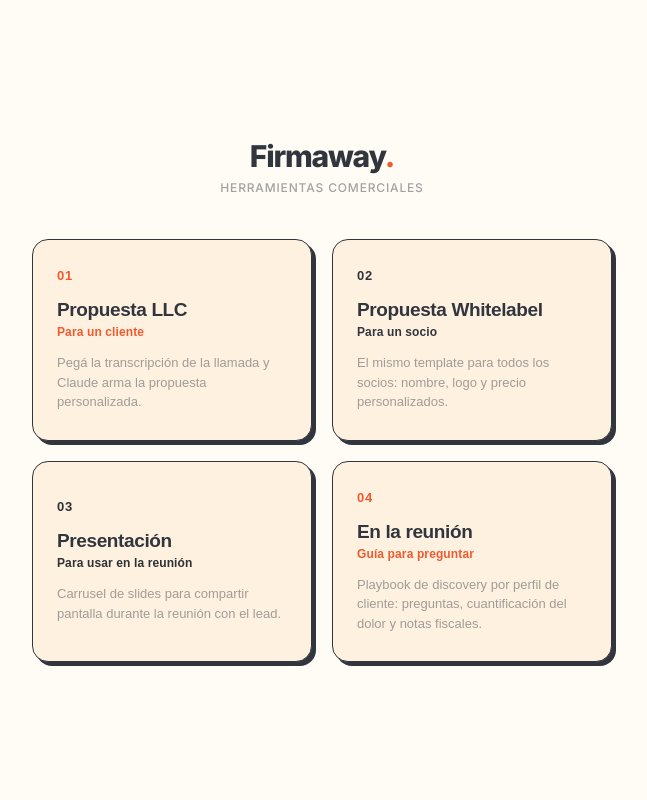
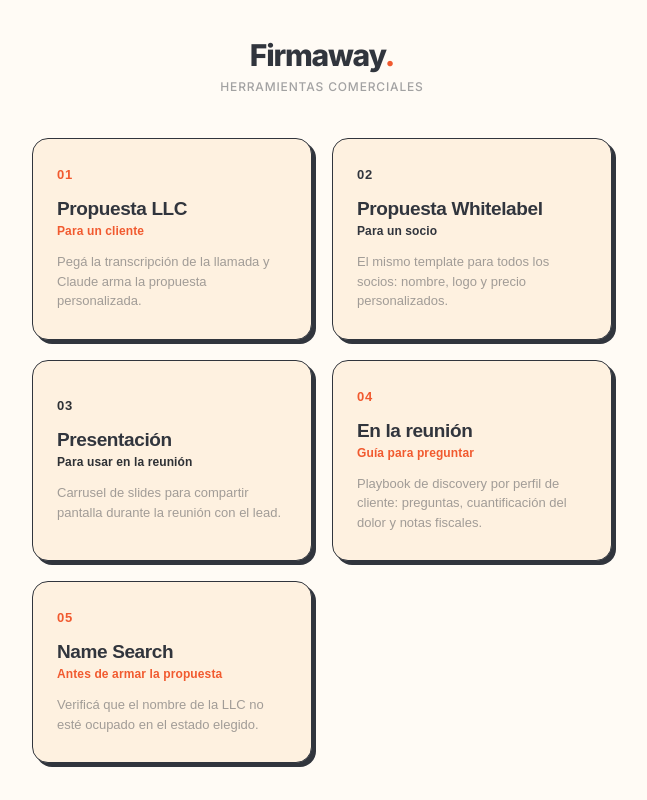
Before and after one commit to dap1978/firmaway-proposal-generator, a Next.js app in the folder frontend/: page / in a window 1280 px wide. Shown: the whole page, without its empty margins (318-965 px from the left). Built offline with nearby package versions, Linux system fonts and the light colour scheme.

Commit message:
feat: agrega card "Name Search" al hub
Abre https://llc-name-search-production.up.railway.app en una pestana
nueva para verificar disponibilidad de nombre de LLC antes de armar
la propuesta.

```diff
--- a/frontend/pages/index.js
+++ b/frontend/pages/index.js
@@ -48,6 +48,15 @@
     desc: 'Playbook de discovery por perfil de cliente: preguntas, cuantificación del dolor y notas fiscales.',
     accent: C.orange,
     action: (router) => router.push('/guide'),
+  },
+  {
+    key: 'namesearch',
+    num: '05',
+    title: 'Name Search',
+    sub: 'Antes de armar la propuesta',
+    desc: 'Verificá que el nombre de la LLC no esté ocupado en el estado elegido.',
+    accent: C.orange,
+    action: () => window.open('https://llc-name-search-production.up.railway.app', '_blank', 'noopener,noreferrer'),
   },
 ];
 
```
